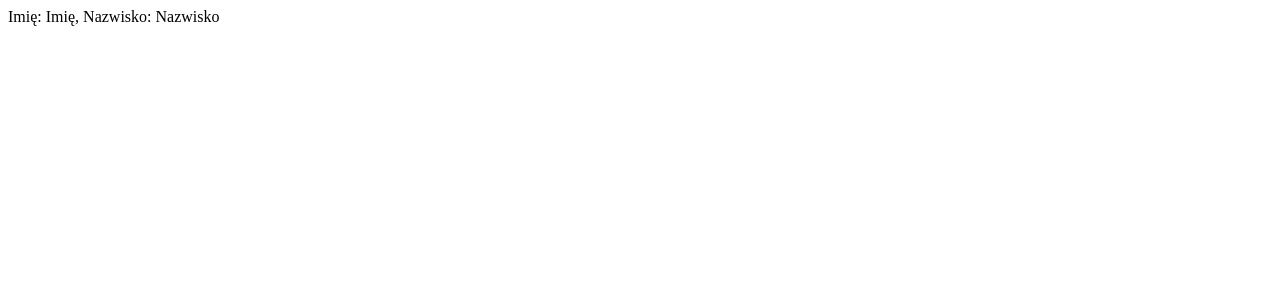
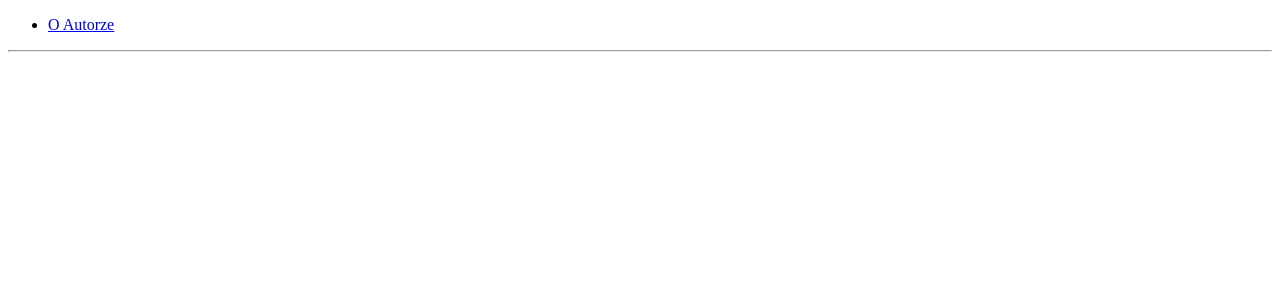
Before and after one commit to programatorreact08022020/react1, a React (Create React App) app: page / in a window 1280 px wide. Shown: the top 300 px of the page. Built offline with nearby package versions, Linux system fonts and the light colour scheme.

Commit message:
nawigacja

```diff
--- a/package.json
+++ b/package.json
@@ -8,6 +8,7 @@
     "@testing-library/user-event": "^7.2.1",
     "react": "^16.12.0",
     "react-dom": "^16.12.0",
+    "react-router-dom": "^5.1.2",
     "react-scripts": "3.3.1"
   },
   "scripts": {
--- /dev/null
+++ b/src/Nawigacja/nawigacja.js
@@ -0,0 +1,32 @@
+import React from "react";
+import {
+    BrowserRouter as Router,
+    Switch,
+    Route,
+    Link
+} from "react-router-dom";
+
+import OAutorze from "../oAutorze/oAutorze";
+
+export default function RouterExample() {
+    return (
+        <Router>
+            <div>
+                <ul>
+                    <li>
+                        <Link to="/oAutorze222"> O Autorze</Link>
+                    </li>
+                </ul>
+
+                <hr/>
+
+                <Switch>
+                    <Route exact path="/oAutorze222">
+                        <OAutorze/>
+                    </Route>
+                </Switch>
+
+            </div>
+        </Router>
+    );
+}
--- a/src/index.js
+++ b/src/index.js
@@ -1,5 +1,5 @@
 import React from 'react';
 import ReactDOM from 'react-dom';
-import OAutorze from './oAutorze/oAutorze';
+import RouterExample from './Nawigacja/nawigacja';
 
-ReactDOM.render(<OAutorze />, document.getElementById('root'));
+ReactDOM.render(<RouterExample />, document.getElementById('root'));
```
Also changed, not shown: 1 other file (tests, documents, lock files or other folders).
